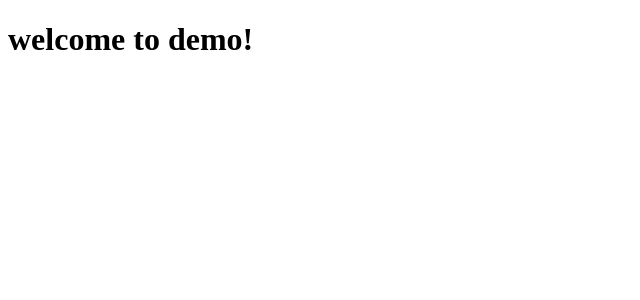
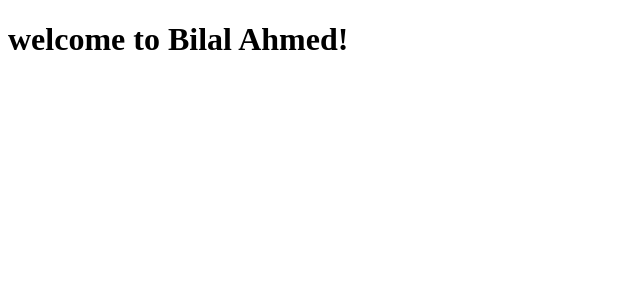
Before and after one commit to syyedbilal/angular, an Angular app: page / in a window 1280 px wide. Shown: the top 300 px of the page, without its empty margins (0-640 px from the left). Built offline with nearby package versions, Linux system fonts and the light colour scheme.

Commit message:
databinding -> string interpolation

```diff
--- a/src/app/app.component.html
+++ b/src/app/app.component.html
@@ -1,2 +1,2 @@
 
-    <h1>welcome to {{title}}!</h1>
+    <h1>welcome to {{firstName}} {{lastName}}!</h1>
--- a/src/app/app.component.ts
+++ b/src/app/app.component.ts
@@ -8,6 +8,8 @@ import { Component } from '@angular/core';
 })
 export class AppComponent {
   title = 'demo';
+firstName='Bilal';
+lastName='Ahmed';
 constructor(){
 console.log('constructor..');
 }
```
